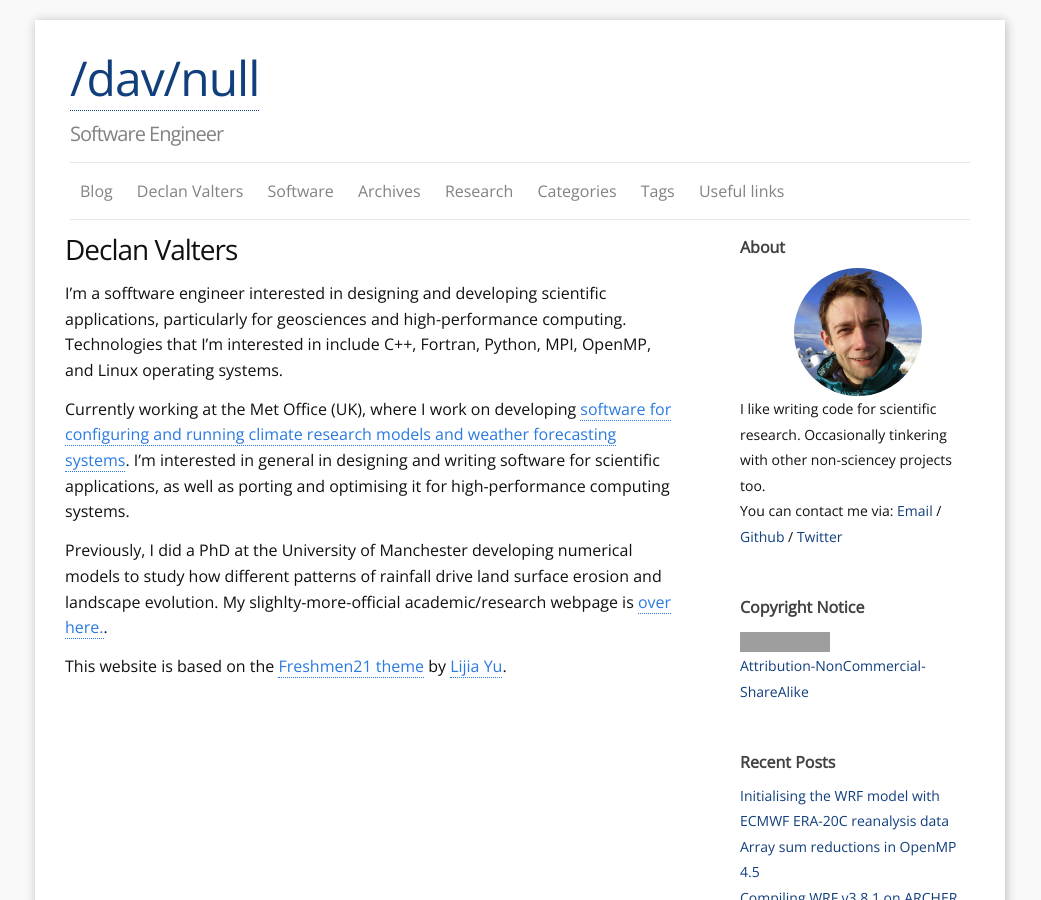
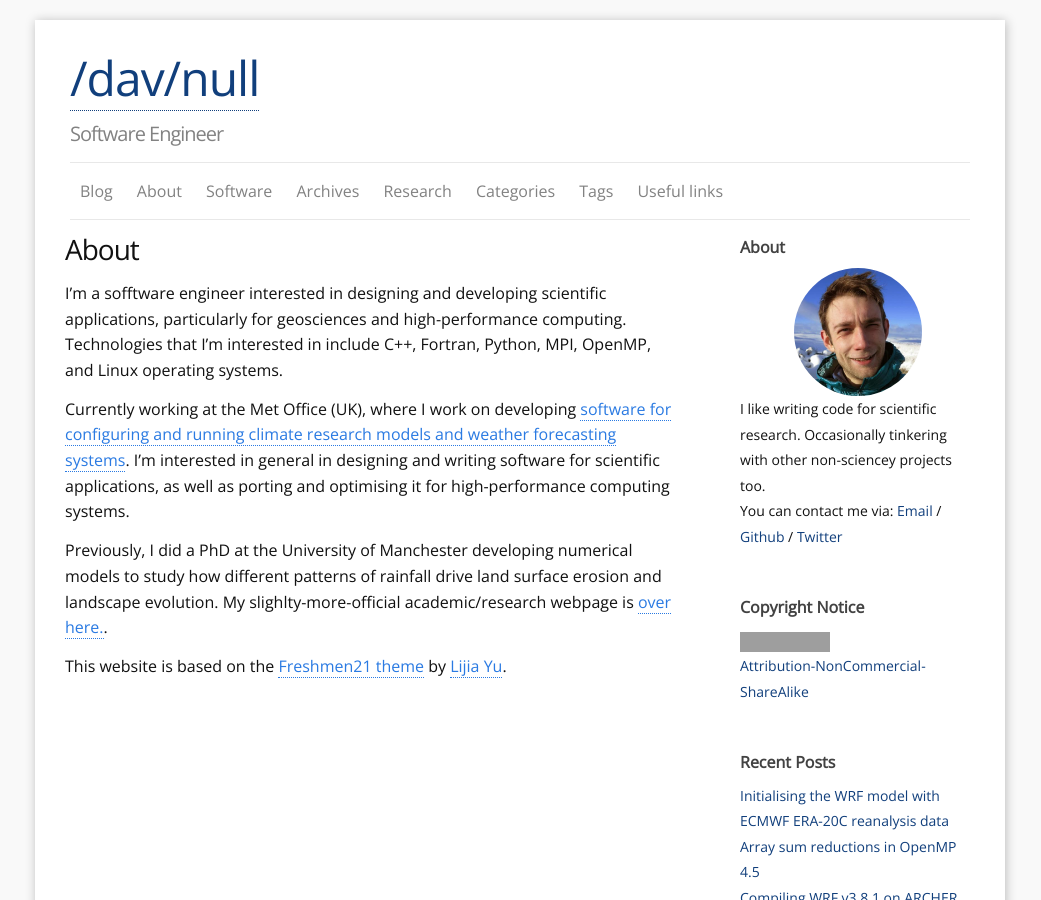
Before and after one commit to dvalters/dvalters.github.io, a Jekyll site: the page built from b1_about.md, in a window 1280 px wide and 900 px high. Shown: the whole window, without its empty margins (120-1161 px from the left). Built offline with Jekyll 4.4.1, drawn with Linux system fonts in a browser that asks for light colours; comment, search, counter and statistics services are not loaded; grey boxes are pictures that could not be loaded.

Commit message:
Update b1_about.md

```diff
--- a/b1_about.md
+++ b/b1_about.md
@@ -1,6 +1,6 @@
 ---
 layout: page
-title: Declan Valters
+title: About
 comments: yes
 permalink: /about/
 ---
```
